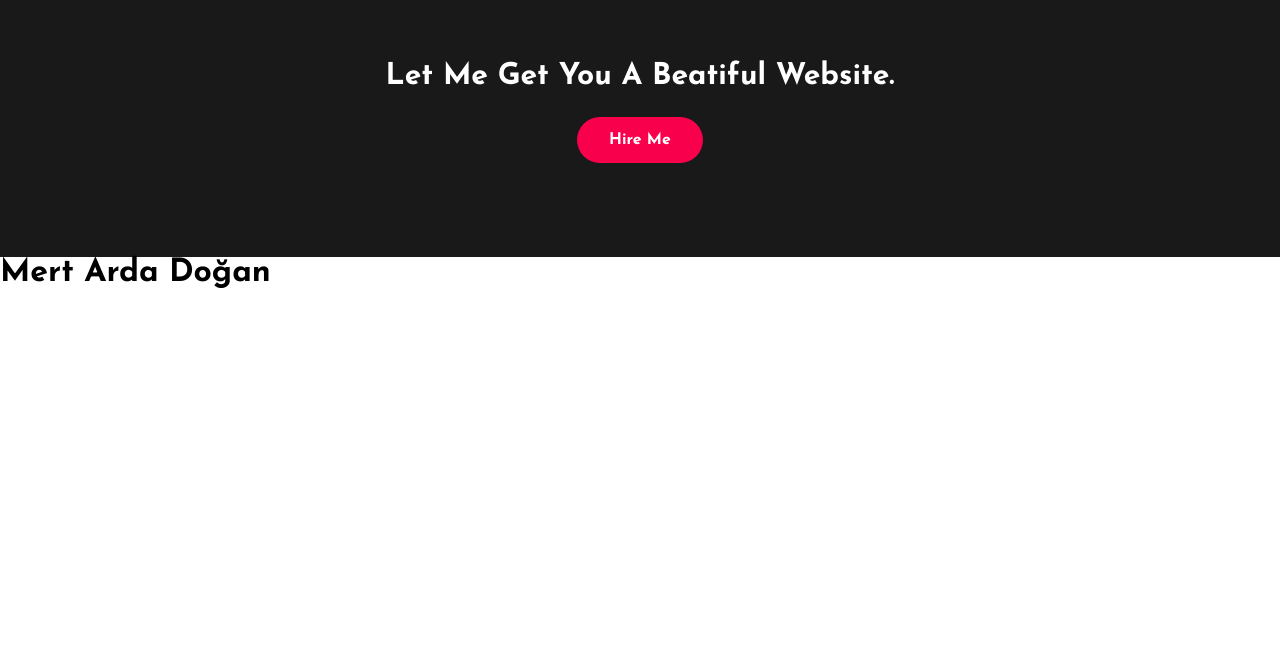
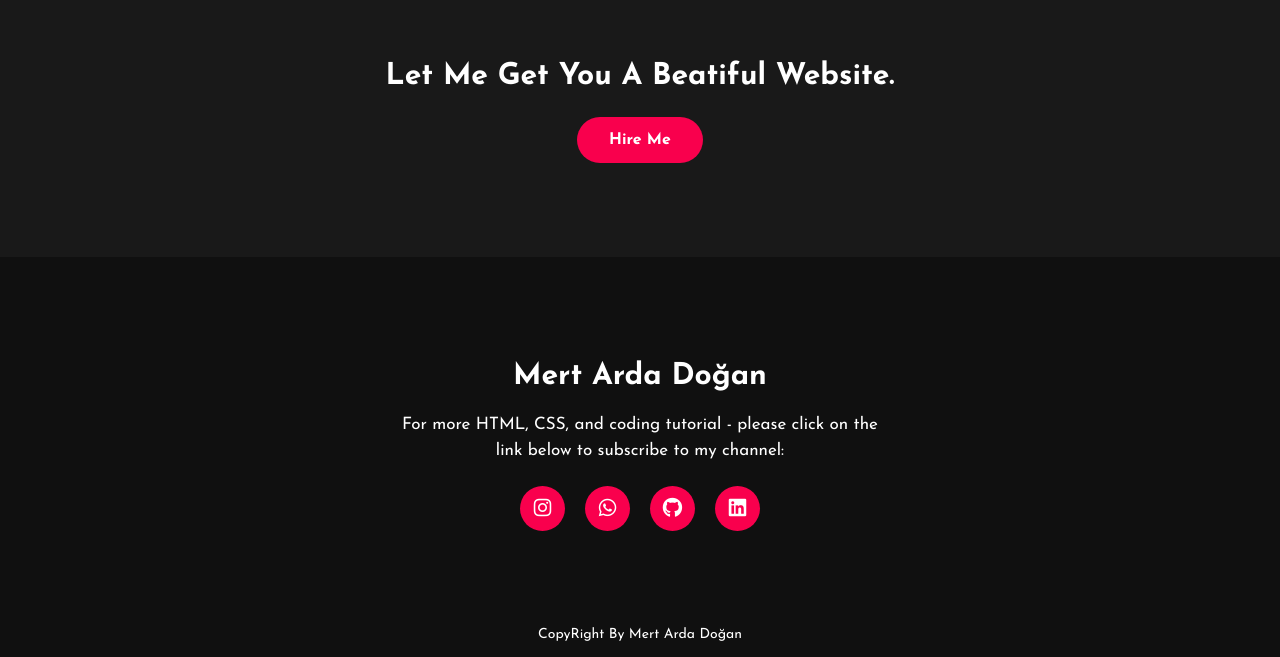
Before and after one commit to MertArdaDogan/portfolio, a plain HTML site: page index.html in a window 1280 px wide. Shown: the part 2344-3001 px from the top of the page. Before the commit the page ends 2633 px from the top, so only its background shows below. Drawn offline with Linux system fonts and the light colour scheme; files whose address does not match are found by name.

Commit message:
finish footer

```diff
--- a/index.html
+++ b/index.html
@@ -75,6 +75,14 @@
     </section>
     <footer>
         <h1>Mert Arda Doğan</h1>
+        <p>For more HTML, CSS, and coding tutorial - please click on the link below to subscribe to my channel:</p>
+        <div class="socials">
+            <a href="#"><i class="fa-brands fa-instagram"></i></a>
+            <a href="#"><i class="fa-brands fa-whatsapp"></i></a>
+            <a href="#"><i class="fa-brands fa-github"></i></a>
+            <a href="#"><i class="fa-brands fa-linkedin"></i></a>
+        </div>
+        <div class="copy-right">CopyRight By Mert Arda Doğan</div>
     </footer>
     <script src="./js/main.js"></script>
 </body>
--- a/style/main.css
+++ b/style/main.css
@@ -236,3 +236,51 @@ nav .button:hover{
     background-color: transparent;
     border: 2px solid #f9004d;
 }
+footer{
+    position: relative;
+    width: 100%;
+    height: 400px;
+    background: #101010;
+    display: flex;
+    flex-direction: column;
+    align-items: center;
+    justify-content: center;
+}
+footer h1{
+    font-size: 30px;
+    color: #fff;
+    margin-bottom: 20px;
+    font-weight: bold;
+}
+footer p{
+    color: #fff;
+    font-size: 17px;
+    width: 500px;
+    text-align: center;
+    line-height: 26px;
+}
+footer .socials{
+    display: flex;
+}
+footer .socials a{
+    width: 45px;
+    height: 45px;
+    display: flex;
+    align-items: center;
+    justify-content: center;
+    background: #f9004d;
+    border-radius: 50%;
+    margin: 22px 10px;
+    color: #fff;
+    font-size: 20px;
+    transition: .3s;
+}
+footer .socials a:hover{
+    transform: scale(1.2);
+}
+footer .copy-right{
+    position: absolute;
+    color: #fff;
+    bottom: 15px;
+    font-size: 14px;
+}
```
